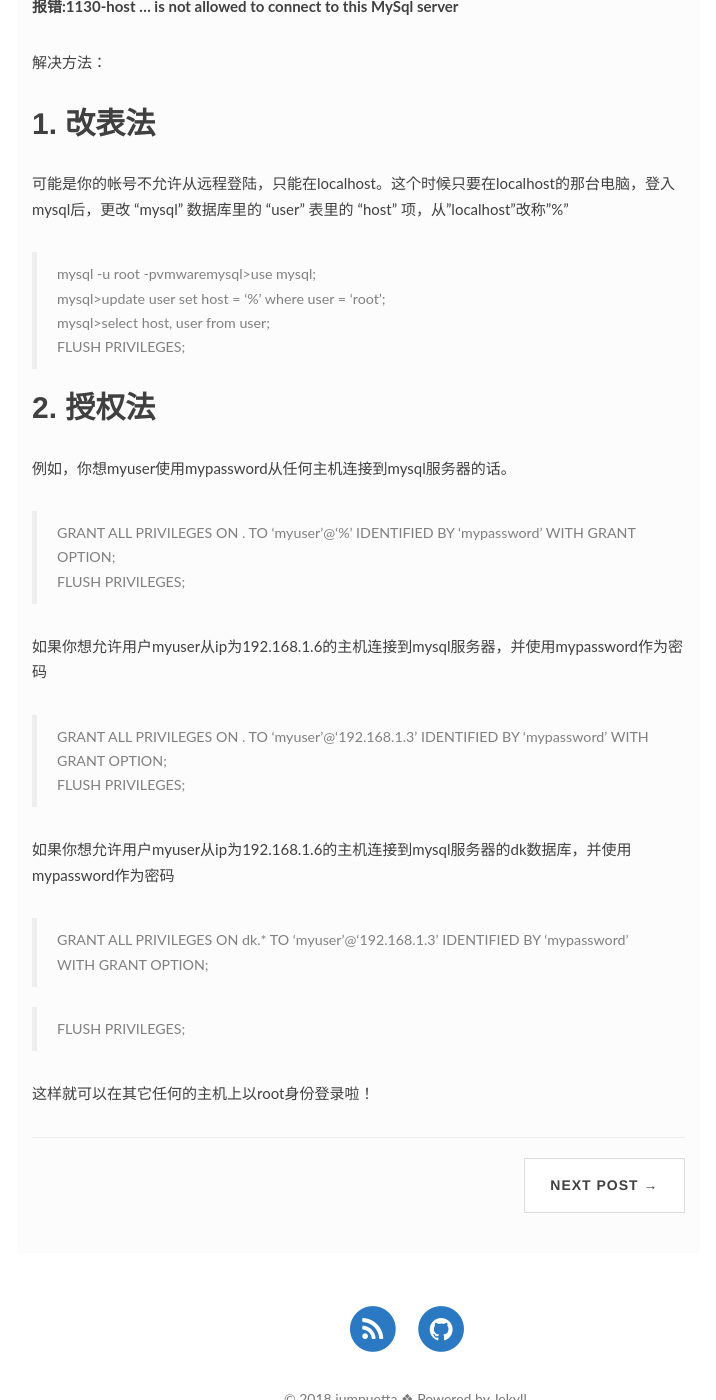
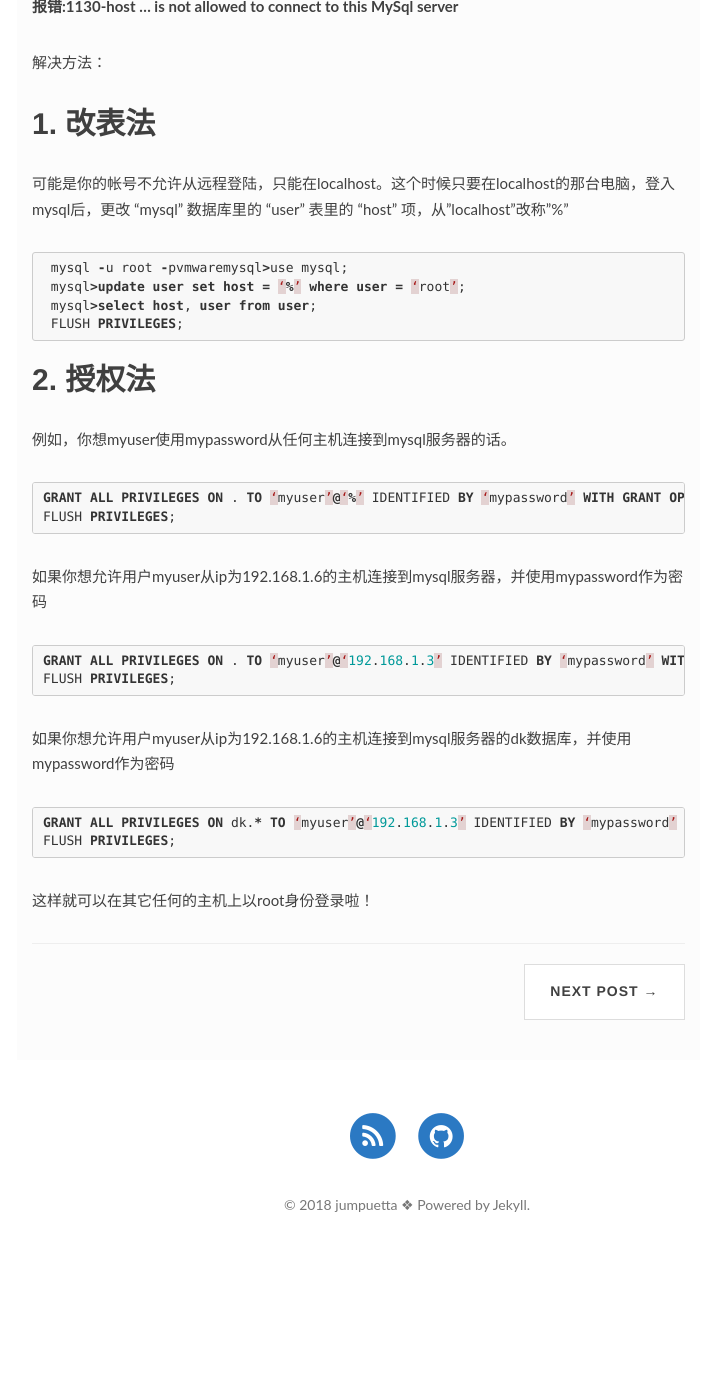
Before and after one commit to jumpuetta/jumpuetta, a Jekyll site: the page built from _posts/2017-11-20-Mysql授权远程登录.md, in a window 1280 px wide and 1400 px high, scrolled down 544 px. Shown: the whole window, without its empty margins (233-949 px from the left). Built offline with Jekyll 4.4.1, drawn with Linux system fonts in a browser that asks for light colours; nearby versions of some CDN libraries; after the commit the page ends 1826 px from its top, so only the background shows below that.

````diff
--- a/_posts/2017-11-20-Mysql授权远程登录.md
+++ b/_posts/2017-11-20-Mysql授权远程登录.md
@@ -16,31 +16,35 @@ subtitle: 报错:1130-host … is not allowed to connect to this MySql server
 
 可能是你的帐号不允许从远程登陆，只能在localhost。这个时候只要在localhost的那台电脑，登入mysql后，更改 “mysql” 数据库里的 “user” 表里的 “host” 项，从"localhost"改称"%"
 
-> mysql -u root -pvmwaremysql>use mysql;
-> mysql>update user set host = ‘%’ where user = ‘root’;
-> mysql>select host, user from user;
-> FLUSH PRIVILEGES;
+```sql
+ mysql -u root -pvmwaremysql>use mysql;
+ mysql>update user set host = ‘%’ where user = ‘root’;
+ mysql>select host, user from user;
+ FLUSH PRIVILEGES;
+```
 
 ## 2. 授权法 ##
 
 例如，你想myuser使用mypassword从任何主机连接到mysql服务器的话。
 
->GRANT ALL PRIVILEGES ON . TO ‘myuser’@‘%’ IDENTIFIED BY ‘mypassword’ WITH GRANT OPTION;
->FLUSH PRIVILEGES;
+```sql
+GRANT ALL PRIVILEGES ON . TO ‘myuser’@‘%’ IDENTIFIED BY ‘mypassword’ WITH GRANT OPTION;
+FLUSH PRIVILEGES;
+```
 
 如果你想允许用户myuser从ip为192.168.1.6的主机连接到mysql服务器，并使用mypassword作为密码
 
->GRANT ALL PRIVILEGES ON . TO ‘myuser’@‘192.168.1.3’ IDENTIFIED BY ‘mypassword’ WITH GRANT OPTION;
->FLUSH PRIVILEGES;
+```sql
+GRANT ALL PRIVILEGES ON . TO ‘myuser’@‘192.168.1.3’ IDENTIFIED BY ‘mypassword’ WITH GRANT OPTION;
+FLUSH PRIVILEGES;
+```
 
 如果你想允许用户myuser从ip为192.168.1.6的主机连接到mysql服务器的dk数据库，并使用mypassword作为密码
 
 
-
-> GRANT ALL PRIVILEGES ON dk.* TO ‘myuser’@‘192.168.1.3’ IDENTIFIED BY ‘mypassword’ WITH GRANT
-OPTION;
-
-
-> FLUSH PRIVILEGES;
+```sql
+GRANT ALL PRIVILEGES ON dk.* TO ‘myuser’@‘192.168.1.3’ IDENTIFIED BY ‘mypassword’ WITH GRANT OPTION;
+FLUSH PRIVILEGES;
+```
 
 这样就可以在其它任何的主机上以root身份登录啦！
````
Also changed, not shown: _posts/2017-12-23-out-of-memory-error.md (+11 -6 lines), _posts/2018-01-18-higlight-test.md (deleted, +0 -41 lines).
